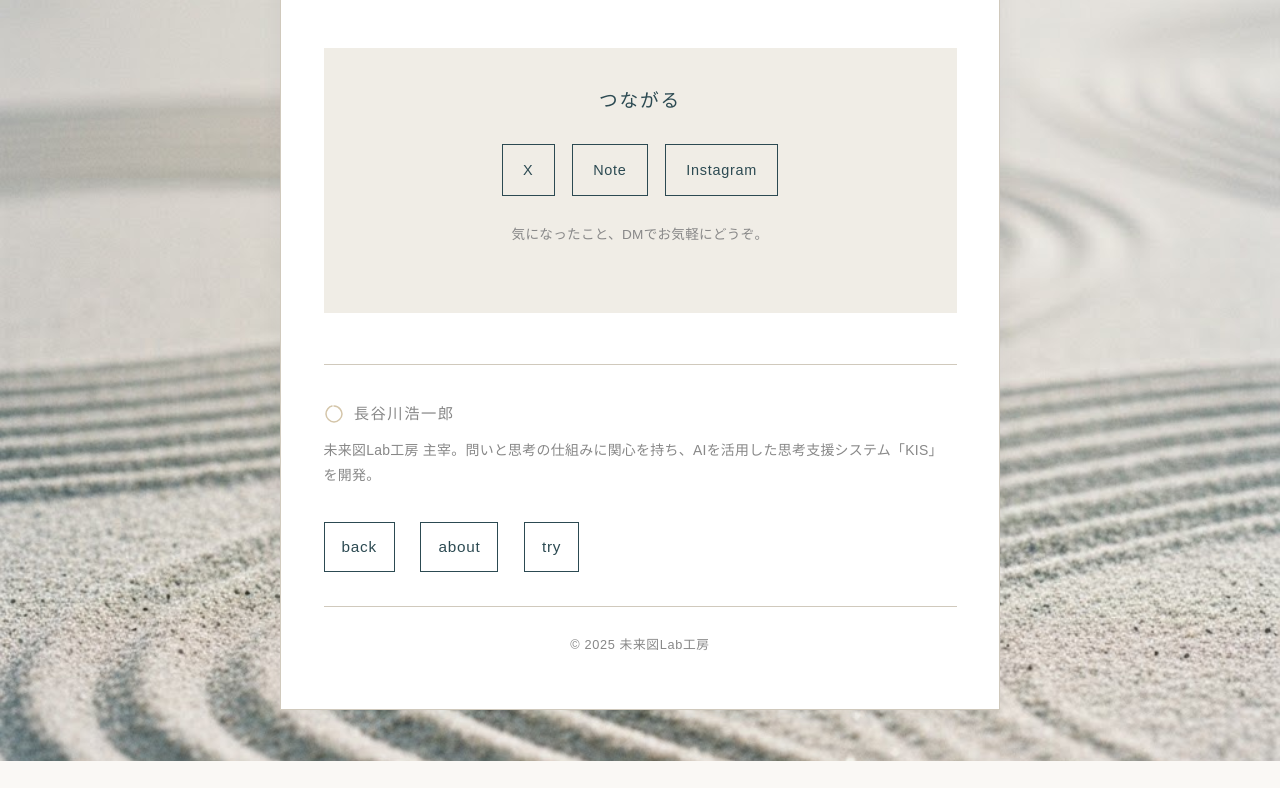
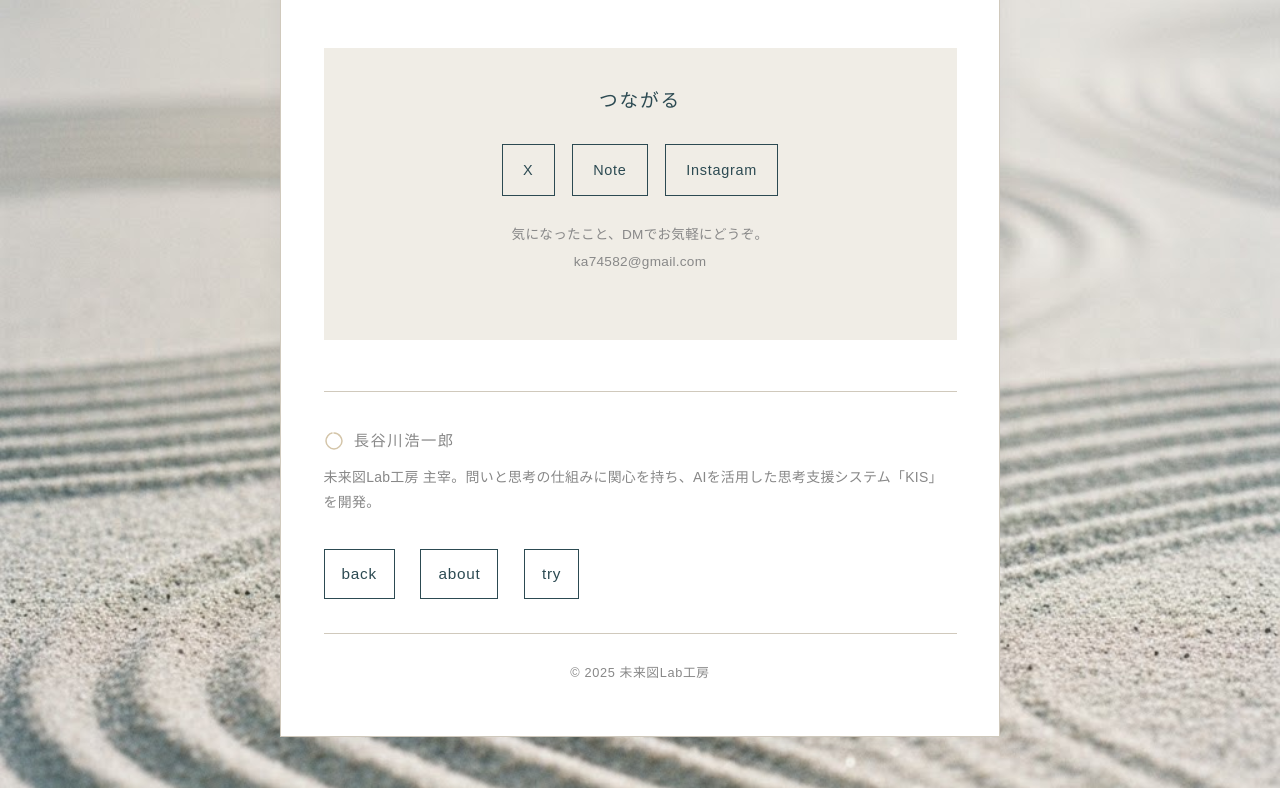
Before and after one commit to KIS-Pro/think-kis, a plain HTML site: page kis.html in a window 1280 px wide. Shown: the part 2602-3390 px from the top of the page. Before the commit the page ends 3363 px from the top, so only its background shows below. Drawn offline with Linux system fonts and the light colour scheme.

Commit message:
Update kis.html

```diff
--- a/kis.html
+++ b/kis.html
@@ -471,4 +471,7 @@
     <div class="footer">© 2025 未来図Lab工房</div>
   </div>
   <script>
-    document.getElementById('email-area').innerHTML += '<br>ka745' + '82@gm' + 'ail.c
+    document.getElementById('email-area').innerHTML += '<br>ka745' + '82@gm' + 'ail.com';
+  </script>
+</body>
+</html>
```
